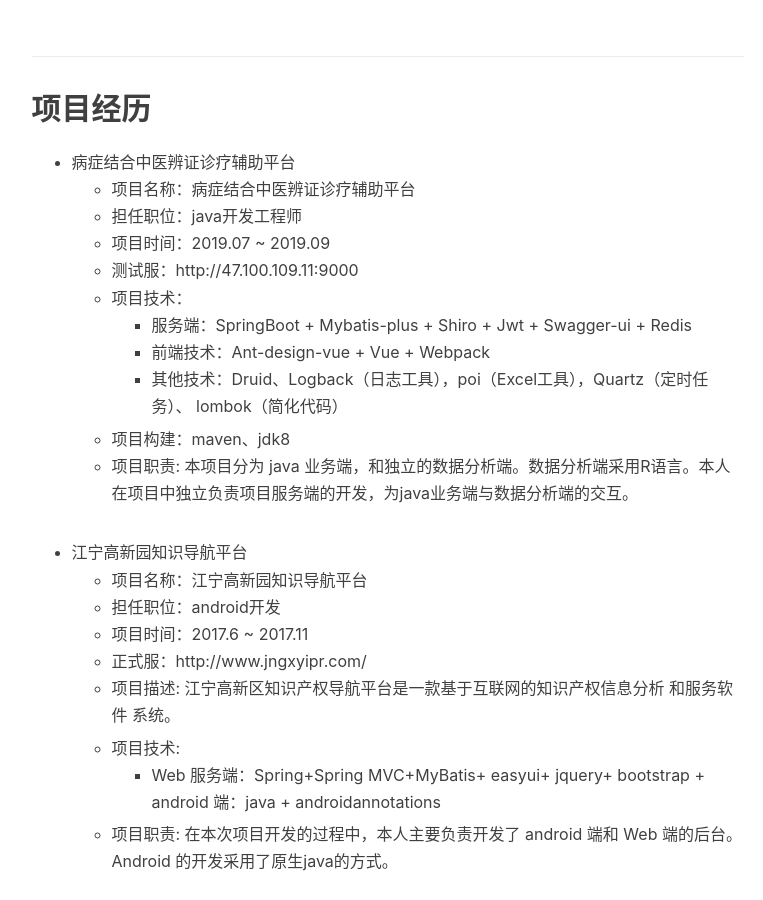
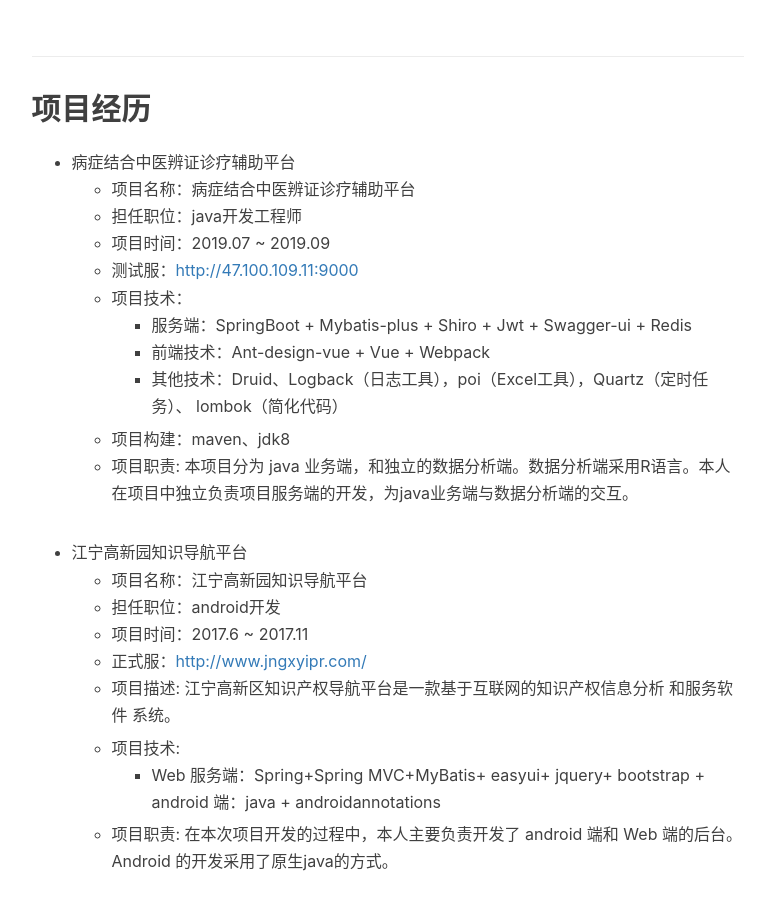
Before and after one commit to pentiumCM/pentiumCM.github.io, a Jekyll site: the page built from about.html, in a window 1280 px wide and 900 px high, scrolled down 1661 px. Shown: the whole window, without its empty margins (136-899 px from the left). Built offline with Jekyll 4.4.1, drawn with Linux system fonts in a browser that asks for light colours; nearby versions of some CDN libraries; comment, search, counter and statistics services are not loaded; some of the changed lines change nothing that is shown.

Commit message:
补充超链接
简历补充超链接

```diff
--- a/_includes/about/en.md
+++ b/_includes/about/en.md
@@ -5,7 +5,7 @@ Hi, my name is Chen Min, a NPC of the java entertainment industry. I am a coder
 At present, the scope of physical activities is mainly in the ancient capital Nanjing, and the avatars appear daily on [CSDN](https://blog.csdn.net/pentiumCM), [Weibo](https://weibo.com/pentiumCM), [Zhihu](), and [Github](https://github.com/pentiumCM).
 
 
-##### [Visualization of my programming language (WIP 🚧)] ()
+##### [Visualization of my programming language (WIP 🚧)]()
 
 This chart visualizes my experience and interest in various programming languages, along with some comments and explanations. I know that comparing programming languages is a very controversial thing ... please entertain yourself! Don't be too real;)
 
--- a/_includes/about/zh.md
+++ b/_includes/about/zh.md
@@ -38,7 +38,7 @@ Hi，我是陈敏，一名 java 娱乐圈的 NPC，android 码农出身，目前
   + 项目名称：病症结合中医辨证诊疗辅助平台
   + 担任职位：java开发工程师
   + 项目时间：2019.07 ~ 2019.09
-  + 测试服：http://47.100.109.11:9000
+  + 测试服：[http://47.100.109.11:9000](http://47.100.109.11:9000)
   + 项目技术：
     + 服务端：SpringBoot + Mybatis-plus + Shiro + Jwt + Swagger-ui + Redis
     + 前端技术：Ant-design-vue + Vue + Webpack
@@ -53,7 +53,7 @@ Hi，我是陈敏，一名 java 娱乐圈的 NPC，android 码农出身，目前
   + 项目名称：江宁高新园知识导航平台
   + 担任职位：android开发
   + 项目时间：2017.6 ~ 2017.11
-  + 正式服：http://www.jngxyipr.com/
+  + 正式服：[http://www.jngxyipr.com/](http://www.jngxyipr.com/)
   + 项目描述: 江宁高新区知识产权导航平台是一款基于互联网的知识产权信息分析 和服务软件 系统。
 
   + 项目技术:
```
